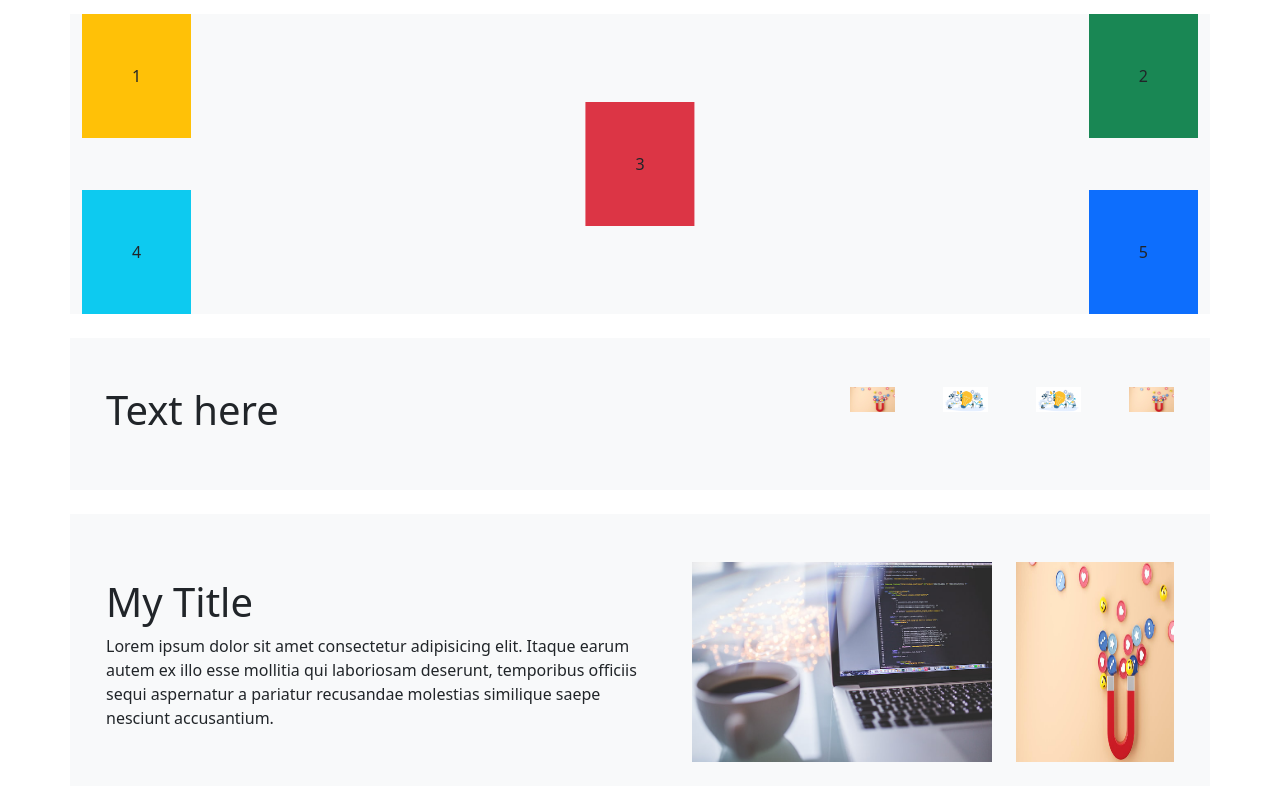
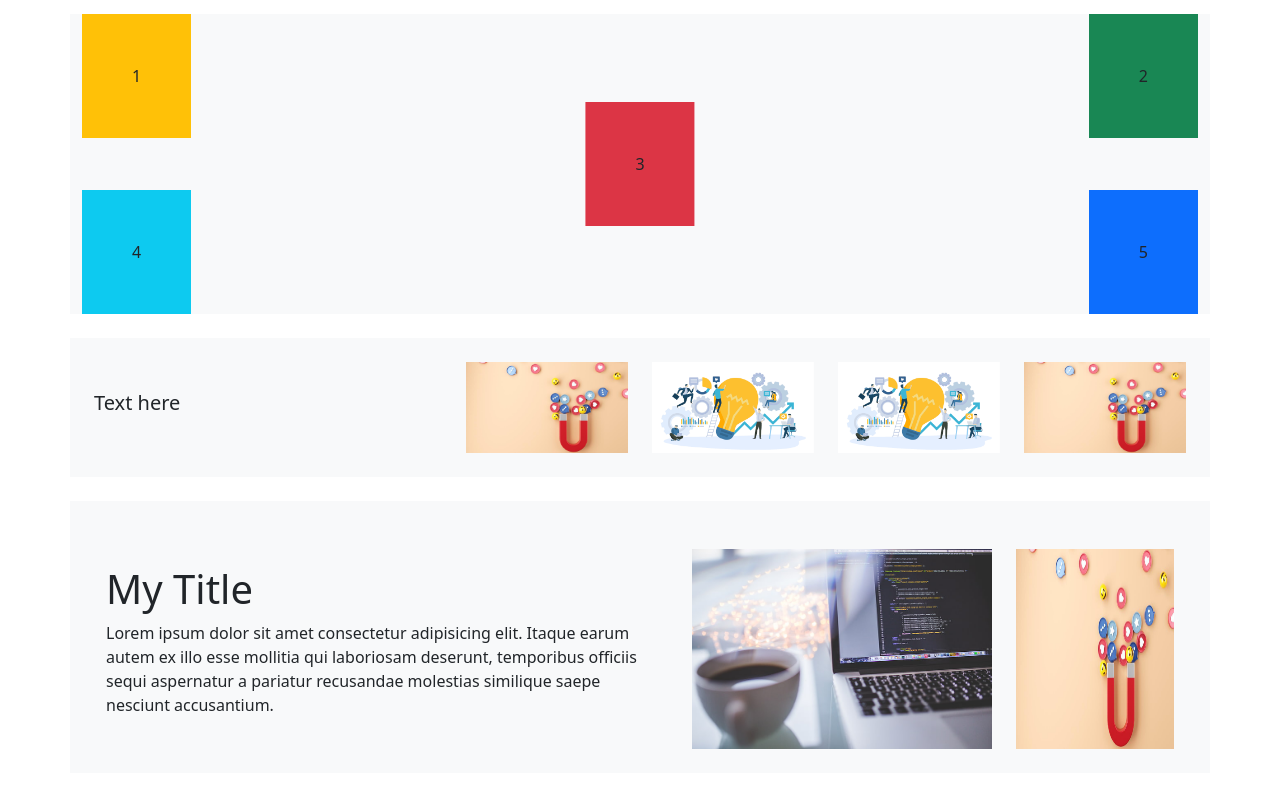
Before and after one commit to saloni27062000/layout_1, a plain HTML site: page index.html in a window 1280 px wide. Shown: the part 1065-1865 px from the top of the page. Drawn offline with nearby package versions, Linux system fonts and the light colour scheme.

Commit message:
l commit

```diff
--- a/index.html
+++ b/index.html
@@ -105,17 +105,17 @@
 
     <div class="container mt-4 bg-light p-4">
         <div class="row ">
-          <div class="col-md-8 p-4"> <h1 >Text here</h1></div>
-          <div class="col-md p-4">
+          <div class="col-4 align-content-center"> <h1 class=" fs-5 ">Text here</h1></div>
+          <div class="col-2 ">
             <img src="images/Best_Social_Media_Management_Software_-_article_image.jpg" alt="" class="img-fluid">
           </div>
-          <div class="col-md p-4">
+          <div class="col-2">
             <img src="images/adobestock_224947026_fmt.png" alt=""  class="img-fluid">
           </div>
-          <div class="col-md p-4">
+          <div class="col-2">
             <img src="images/adobestock_224947026_fmt.png" alt=""  class="img-fluid">
           </div>
-          <div class="col-md p-4">
+          <div class="col-2">
             <img src="images/Best_Social_Media_Management_Software_-_article_image.jpg" alt=""  class="img-fluid">
           </div>
 
```
